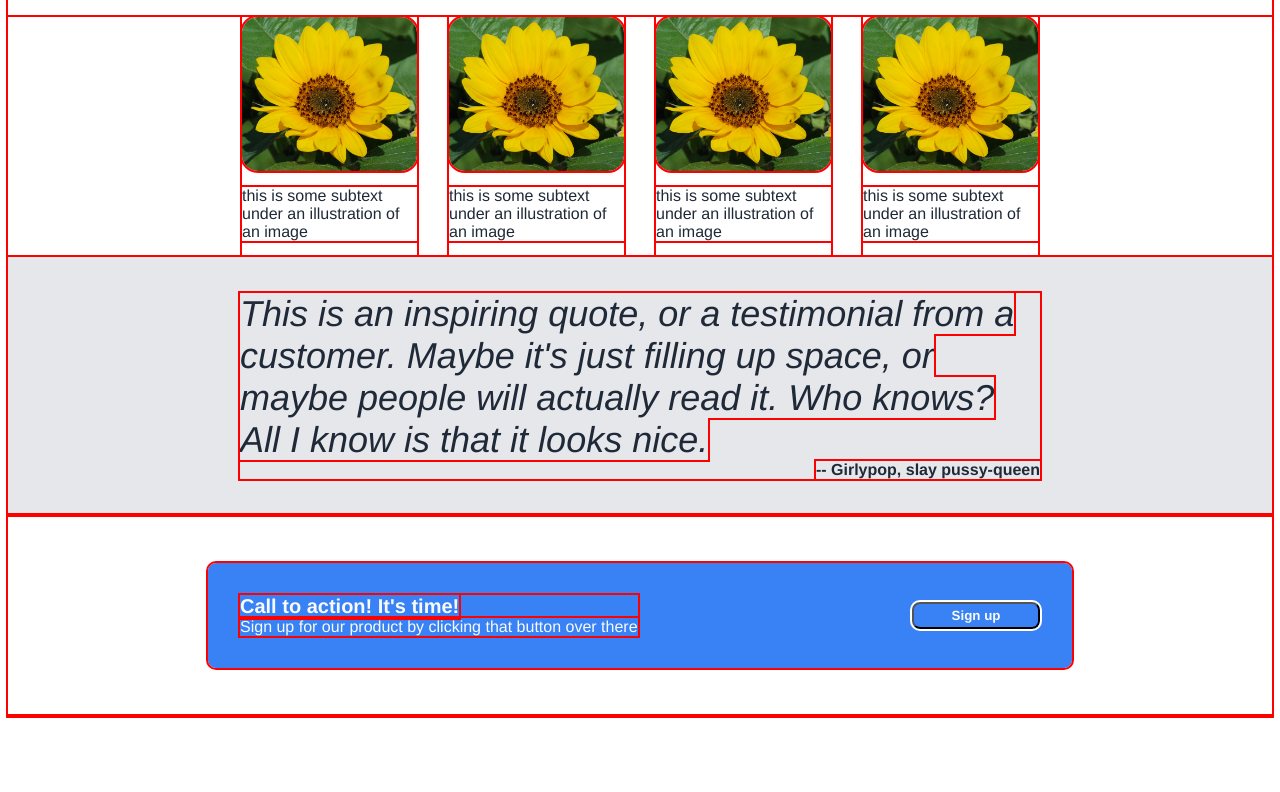
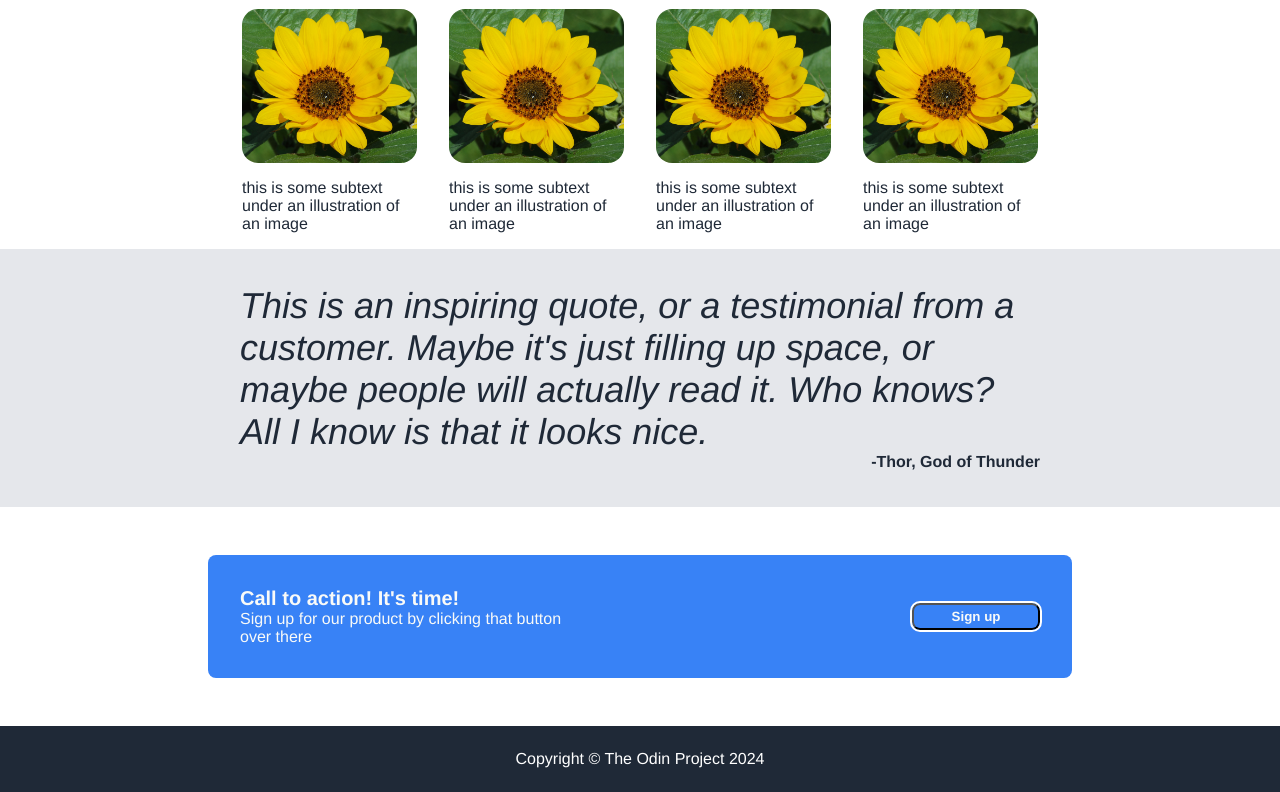
Before and after one commit to Sycafox/flexbox_assignment_final, a plain HTML site: page index.html in a window 1280 px wide. Shown: the part 528-1320 px from the top of the page. Before the commit the page ends 1252 px from the top, so only its background shows below. Drawn offline with Linux system fonts and the light colour scheme.

Commit message:
Complete the project altogether

```diff
--- a/index.html
+++ b/index.html
@@ -58,7 +58,7 @@
     <div class="section3">
         <div class="section3-content">
             <i class="quote">This is an inspiring quote, or a testimonial from a customer. Maybe it's just filling up space, or maybe people will actually read it. Who knows? All I know is that it looks nice.</i>
-            <div class="author">-- Girlypop, slay pussy-queen</div>
+            <div class="author">-Thor, God of Thunder</div>
         </div>
         </div>
 
@@ -73,6 +73,8 @@
     </div>
 
     <div class="footer">
+        <div>Copyright © The Odin Project 2024</div>
+    </div>
 </body>
 
 </html>
--- a/style.css
+++ b/style.css
@@ -1,10 +1,16 @@
+@import url('https://fonts.googleapis.com/css2?family=Roboto:wght@400;700&display=swap');
+
+/* * {
+    outline: 2px solid red;
+} */
+
 * {
-    font-family: "Helvetica", sans-serif;
-    outline: 2px solid red;
+    font-family: "Helvetica", Roboto, sans-serif;
 }
 
 body {
-
+    padding: 0px;
+    margin: 0px;
     display: flex;
     flex-direction: column;
 
@@ -198,6 +204,7 @@ div.author {
 .section4_action_left{
     display: flex;
     flex-direction: column;
+    max-width: 350px;
 
 }
 .section4_action_text_header {
@@ -227,3 +234,16 @@ button.section4_button {
     padding: 4px;
     outline: 2px solid white;
 }
+
+/* Footer styles */
+
+.footer {
+    display: flex;
+    justify-content: center;
+    align-items: center;
+    padding: 24px;
+    background-color: #1f2937;
+}
+.footer div {
+    color: white
+}
```
